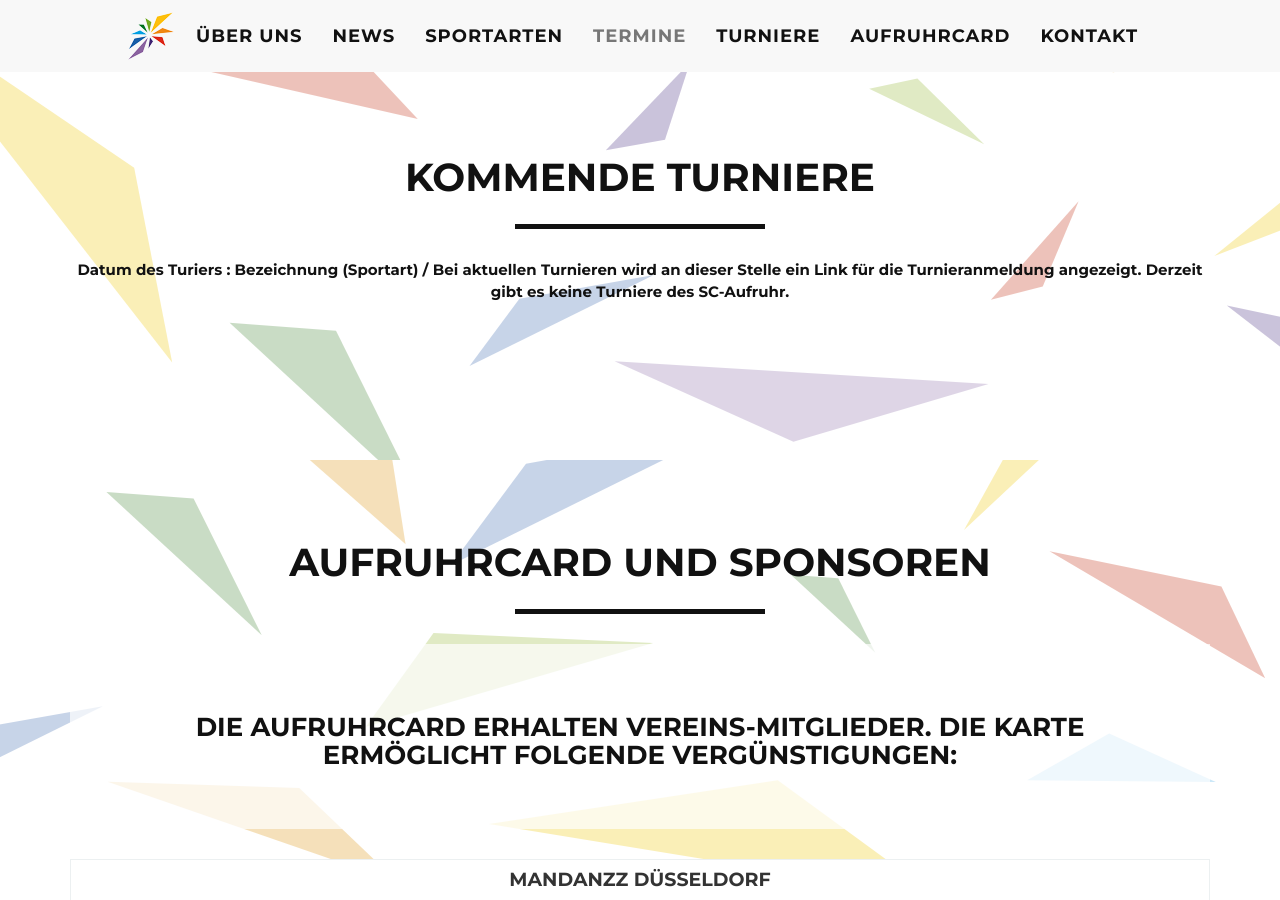
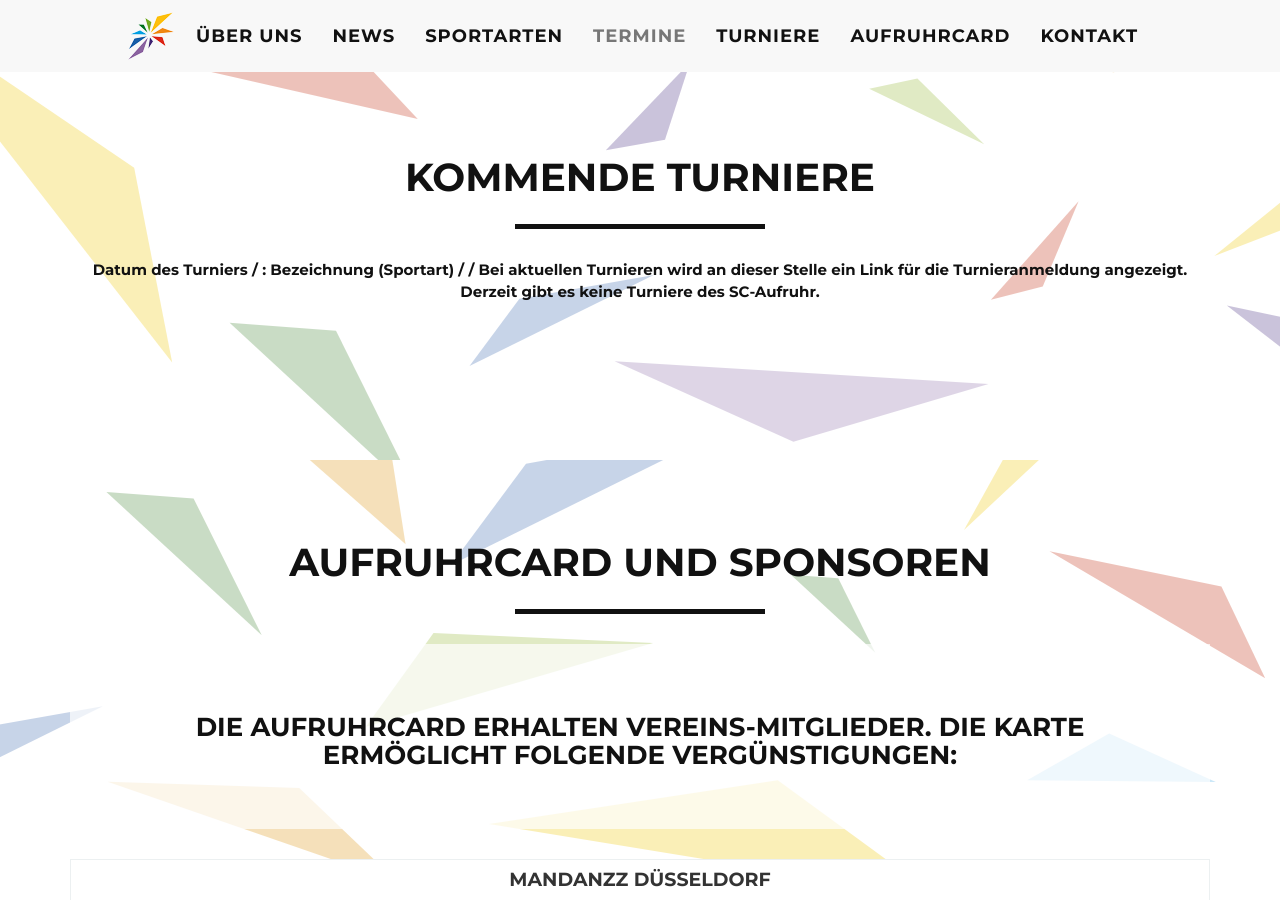
Before and after one commit to scarweb/scarweb.github.io, a Jekyll site: the page built from index.html, in a window 1280 px wide and 900 px high, scrolled down 4040 px. Built offline with Jekyll 4.4.1, drawn with Linux system fonts in a browser that asks for light colours.

Commit message:
Update tourniere.yml

```diff
--- a/_data/tourniere.yml
+++ b/_data/tourniere.yml
@@ -1,3 +1,3 @@
-- name: Bezeichnung (Sportart)
-  datum: Datum des Turiers
+- name: Bezeichnung (Sportart) /
+  datum: Datum des Turniers /
   text: Bei aktuellen Turnieren wird an dieser Stelle ein Link für die Turnieranmeldung angezeigt. Derzeit gibt es keine Turniere des SC-Aufruhr.
```
